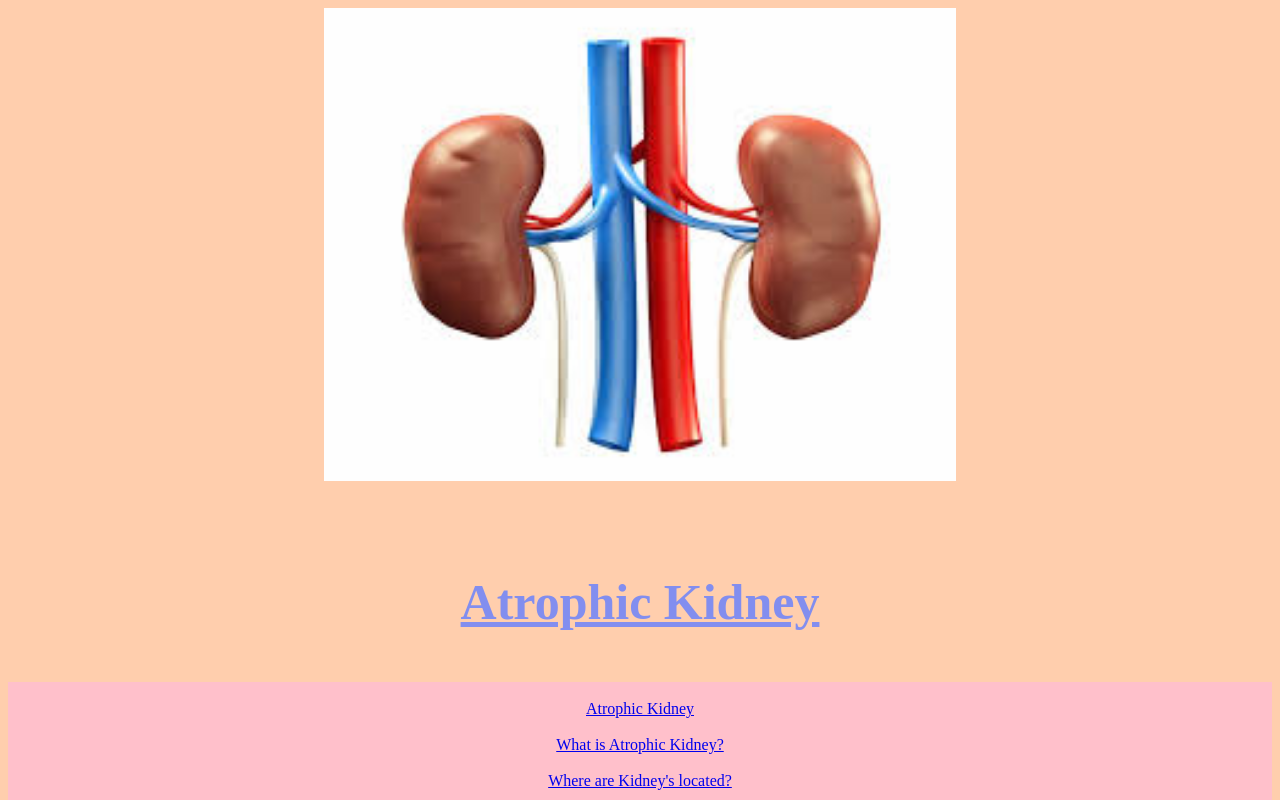
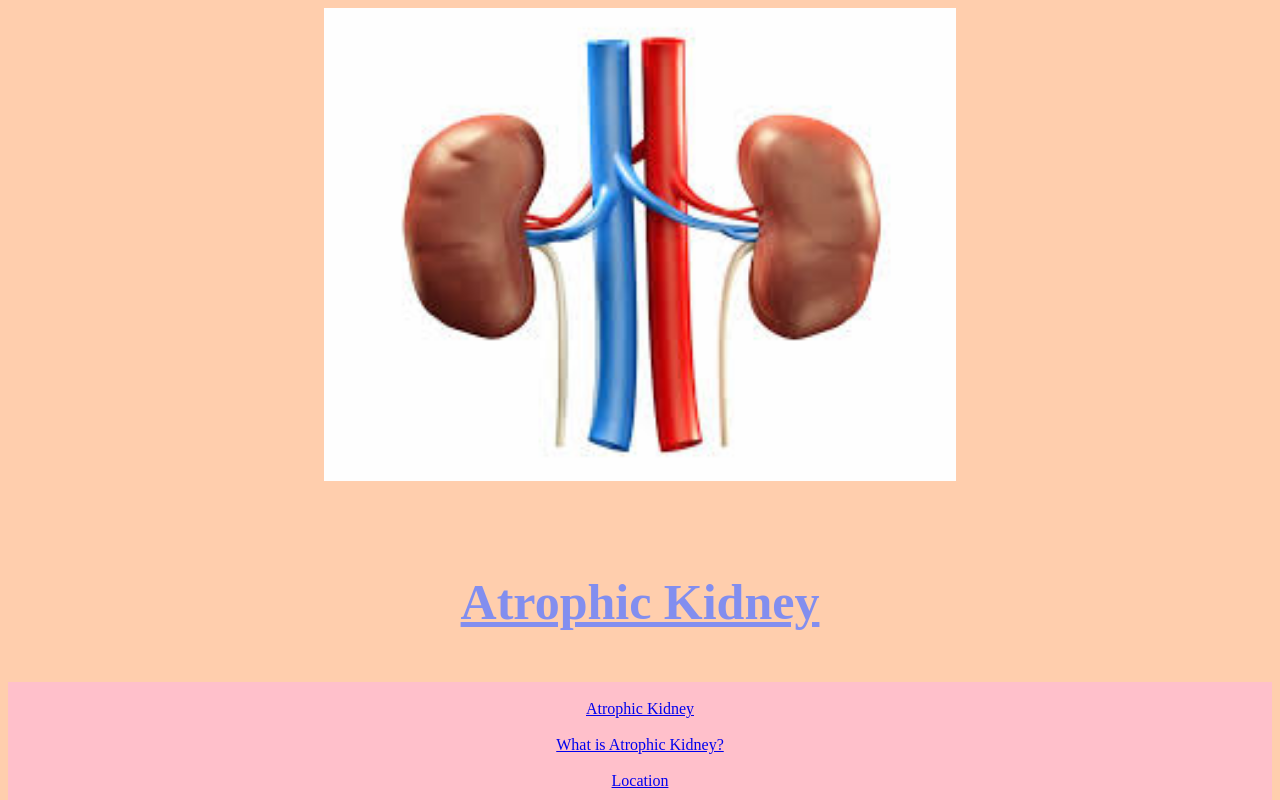
Before and after one commit to marian0789/independent-study, a plain HTML site: page sass/index.html in a window 1280 px wide. Shown: the top 800 px of the page. Drawn offline with nearby package versions, Linux system fonts and the light colour scheme; files that its build step writes are made by us from their sources; some icons are missing.

Commit message:
links br pt.3

```diff
--- a/sass/index.html
+++ b/sass/index.html
@@ -41,7 +41,7 @@
       </div>
 
        <center>    <class="active"><a href="#home" class="page-scroll">What is Atrophic Kidney?</a><br></center> <br>
-        <center>   <class="page scroll"><a href="#Where">Where are Kidney's located?</a><br></center> <br>
+        <center>   <class="page scroll"><a href="#Where">Location</a><br></center> <br>
 
         <center>  <class="page scroll"> <a href="#HipHop">Functions</a></center><br>
         <center><class="page scroll"> <a href="#DIF">What is Atrophic Kidney?</a></center> </center><br>
```
